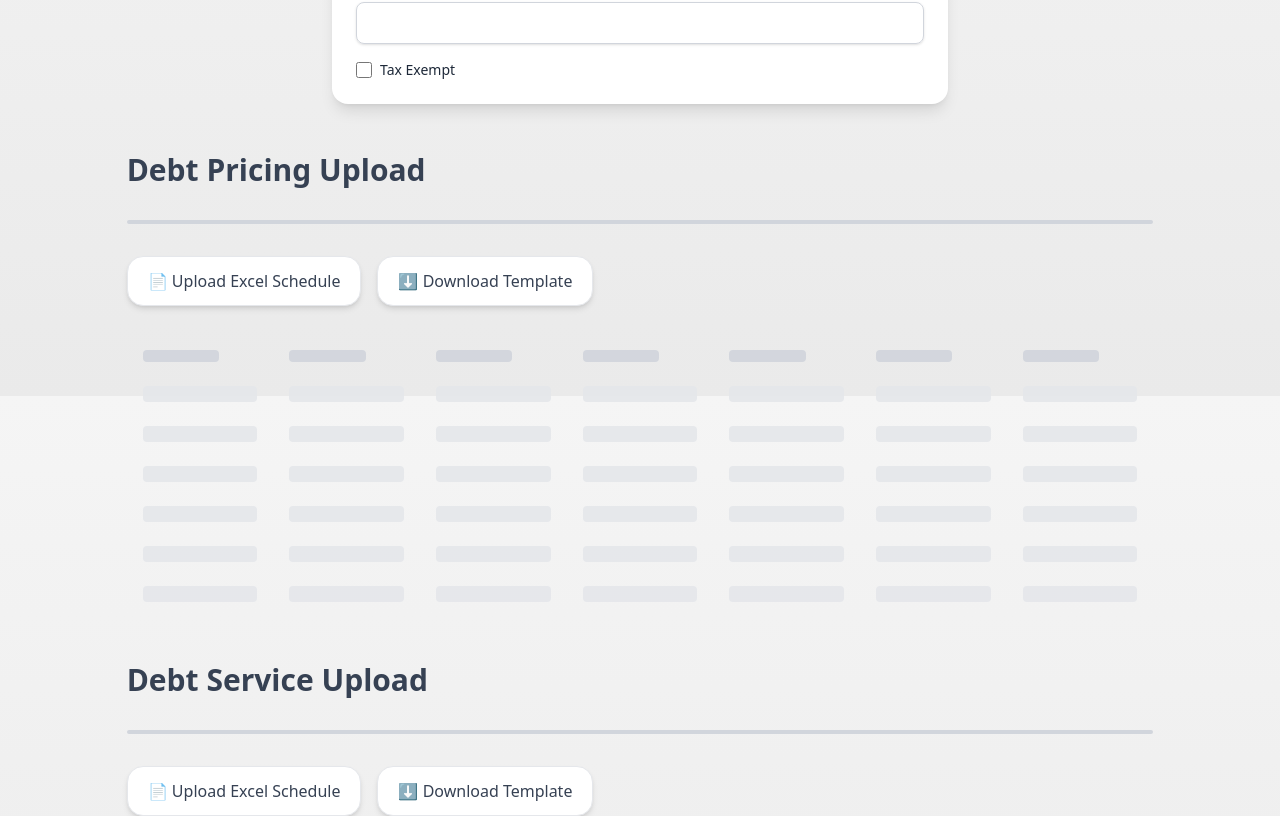
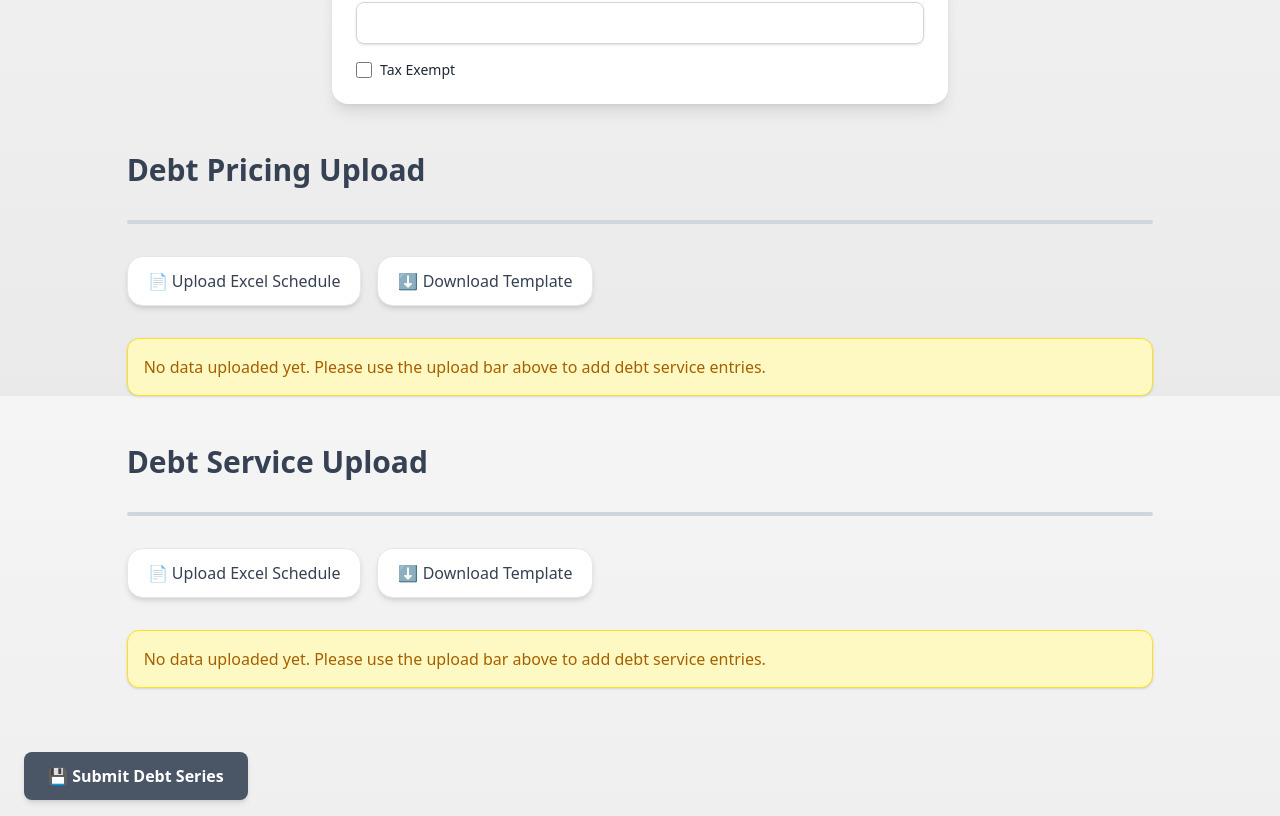
Before and after one commit to AdamsIncorporated/debt_book, a React app in the folder frontend/: page /create-new-series in a window 1280 px wide. Shown: the part 404-1220 px from the top of the page. Built offline with nearby package versions, Linux system fonts and the light colour scheme.

Commit message:
feat: add loading state to DebtPricingUpload and DebtServiceUpload components

```diff
--- a/frontend/src/components/Debt/DebtPricingUpload.tsx
+++ b/frontend/src/components/Debt/DebtPricingUpload.tsx
@@ -56,10 +56,15 @@ const DebtPricingUpload: React.FC<Props> = ({
 }) => {
   const [rows, setRows] = useState<DebtPricing[]>([]);
   const [error, setError] = useState<string[] | null>(null);
+  const [isLoading, setIsLoading] = useState(false);
 
   useEffect(() => {
-    if (seriesId === null) return;
+    if (seriesId === null) {
+      setIsLoading(false); // ✅ no fetch if seriesId is null for creating a new series
+      return;
+    }
 
+    setIsLoading(true);
     console.log("Fetching debt pricing for seriesId:", seriesId); // ✅ log fetch trigger
     fetchById<DebtPricing[]>({
       endpoint: getSeriesPricingById(seriesId),
@@ -154,9 +159,13 @@ const DebtPricingUpload: React.FC<Props> = ({
         </div>
       )}
 
-      {/* Table With Nice Top Spacing */}
-      {rows.length === 0 ? (
+      {isLoading ? (
         <SkeletonTable columnCount={COLUMNS.length} rowCount={6} />
+      ) : rows.length === 0 ? (
+        <div className="mt-6 p-4 rounded-xl bg-yellow-100 border border-yellow-300 text-yellow-700 shadow-sm">
+          No data uploaded yet. Please use the upload bar above to add debt
+          service entries.
+        </div>
       ) : (
         <div className="mt-6">
           <DataTable columns={COLUMNS} rows={rows} />
--- a/frontend/src/components/Debt/DebtServiceUpload.tsx
+++ b/frontend/src/components/Debt/DebtServiceUpload.tsx
@@ -39,10 +39,16 @@ const DebtServiceUpload: React.FC<Props> = ({
 }) => {
   const [rows, setRows] = useState<DebtService[]>([]);
   const [error, setError] = useState<string[] | null>(null);
+  const [isLoading, setIsLoading] = useState(false);
 
   // Load existing server-side rows
   useEffect(() => {
-    if (seriesId === null) return;
+    if (seriesId === null) {
+      setIsLoading(false);
+      return;
+    }
+
+    setIsLoading(true);
     fetchById<DebtService[]>({
       endpoint: getSeriesDebtServiceById(seriesId),
       entityName: "Debt Series Service Schedule",
@@ -135,9 +141,13 @@ const DebtServiceUpload: React.FC<Props> = ({
         </div>
       )}
 
-      {/* Table With Nice Top Spacing */}
-      {rows.length === 0 ? (
+      {isLoading ? (
         <SkeletonTable columnCount={COLUMNS.length} rowCount={6} />
+      ) : rows.length === 0 ? (
+        <div className="mt-6 p-4 rounded-xl bg-yellow-100 border border-yellow-300 text-yellow-700 shadow-sm">
+          No data uploaded yet. Please use the upload bar above to add debt
+          service entries.
+        </div>
       ) : (
         <div className="mt-6">
           <DataTable columns={COLUMNS} rows={rows} />
```
